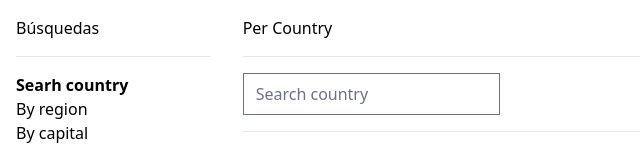
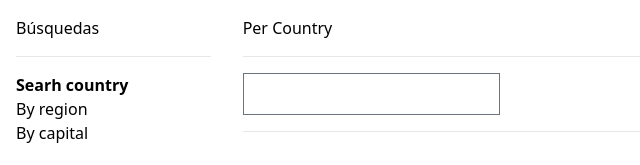
Before and after one commit to sifloz/search-countries-app, an Angular app: page / in a window 1280 px wide. Shown: the top 165 px of the page, without its empty margins (0-640 px from the left). Built offline with nearby package versions, Linux system fonts and the light colour scheme.

Commit message:
Attached debouncer method on input; changed placeholder

```diff
--- a/src/app/country/components/country-input/country-input.component.html
+++ b/src/app/country/components/country-input/country-input.component.html
@@ -1,3 +1,3 @@
 <form (ngSubmit)="searchHandler()" autocomplete="off">
-    <input type="text" name="query" class="form-input" placeholder="Search country" [(ngModel)]="query">
+    <input type="text" name="query" class="form-input" [placeholder]="placeholder" [(ngModel)]="query" (input)="pressedKeyHandler()">
 </form>
```
